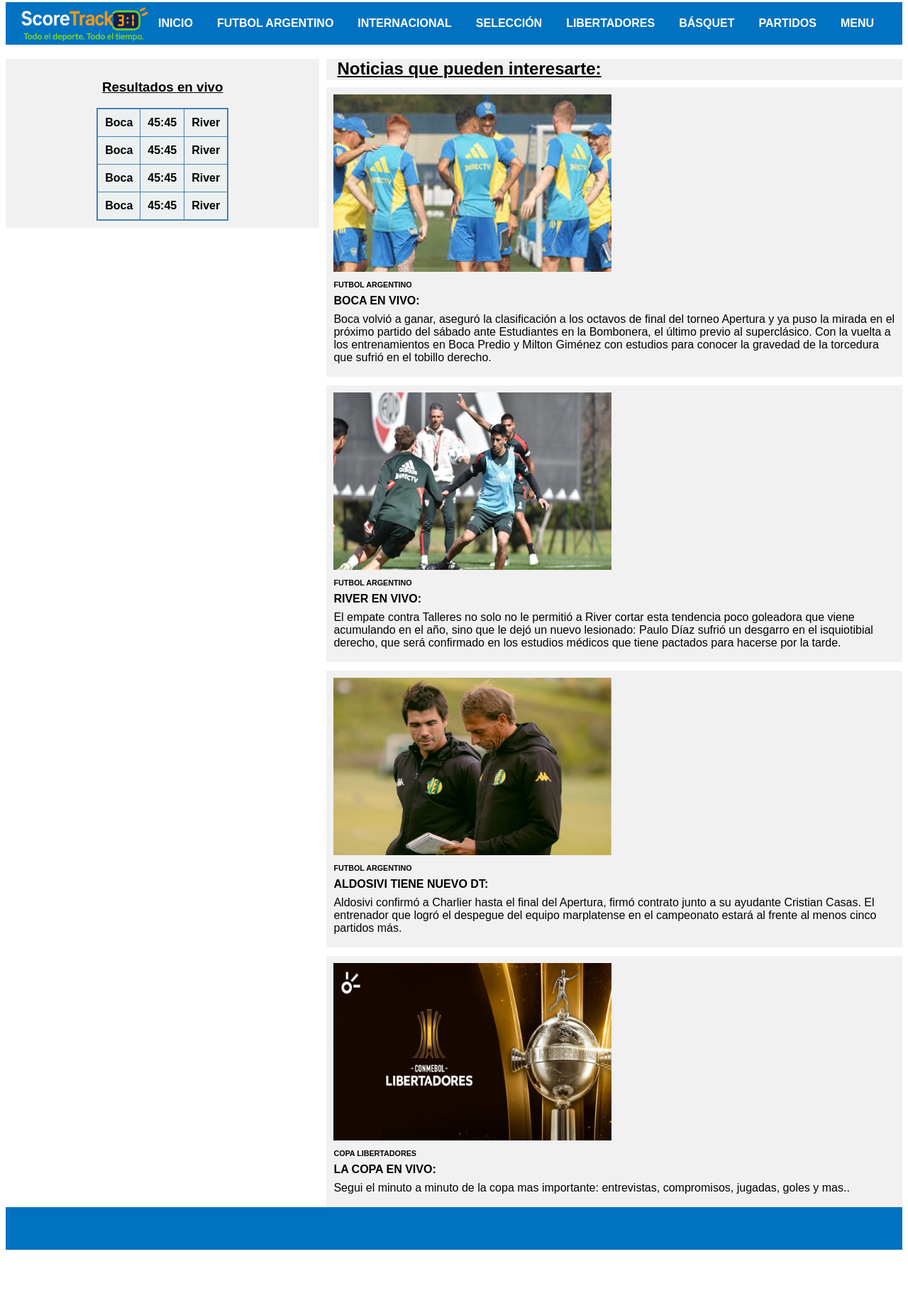
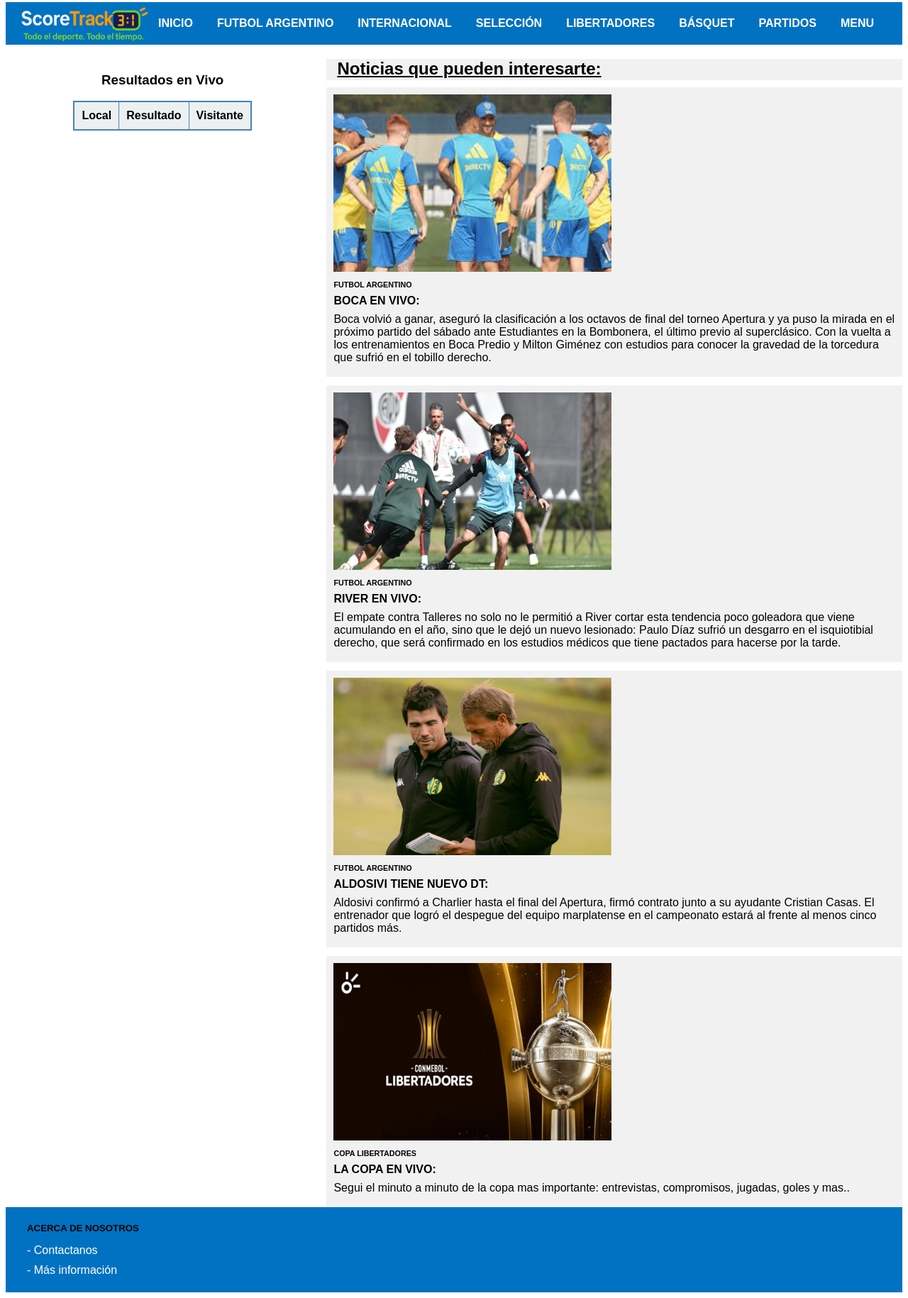
Before and after one commit to TomasLlera/HTML-PROYECT, a plain HTML site: page index.html in a window 1280 px wide. Shown: the part 5-1834 px from the top of the page at 71% size. Before the commit the page ends 1774 px from the top, so only its background shows below. Drawn offline with Linux system fonts and the light colour scheme.

Commit message:
Terminado footer

```diff
--- a/index.html
+++ b/index.html
@@ -10,56 +10,36 @@
 
 <body>
     <header>
-        <a href="#" class="logo">
+        <a href="#" class="logo" onclick="alerta()">
             <img src="Logo.png" alt="Logo pagina">
             <h2 class="nombre-empresa"></h2>
         </a>
         <nav>
-            <a href="" class="nav-link">INICIO</a>
-            <a href="" class="nav-link">FUTBOL ARGENTINO</a>
-            <a href="" class="nav-link">INTERNACIONAL</a>
-            <a href="" class="nav-link">SELECCIÓN</a>
-            <a href="" class="nav-link">LIBERTADORES</a>
-            <a href="" class="nav-link">BÁSQUET</a>
-            <a href="" class="nav-link">PARTIDOS</a>
-            <a href="" class="nav-link">MENU</a>
+            <a href="" class="nav-link" onclick="alerta()">INICIO</a>
+            <a href="" class="nav-link" onclick="alerta()">FUTBOL ARGENTINO</a>
+            <a href="" class="nav-link" onclick="alerta()">INTERNACIONAL</a>
+            <a href="" class="nav-link" onclick="alerta()">SELECCIÓN</a>
+            <a href="" class="nav-link" onclick="alerta()">LIBERTADORES</a>
+            <a href="" class="nav-link" onclick="alerta()">BÁSQUET</a>
+            <a href="" class="nav-link" onclick="alerta()">PARTIDOS</a>
+            <a href="" class="nav-link" onclick="alerta()">MENU</a>
         </nav>
     </header>
     <div class="row">
         <aside class="leftcolumn">
-            <div class="card">
-                <h3><u>Resultados en vivo</u></h3>
-                <table>
+            <h3>Resultados en Vivo</h3>
+            <table id="tablaResultados">
                 <thead>
                     <tr>
-                            <th>Boca</th>
-                            <th>45:45</th>
-                            <th>River</th>
-                        </tr>
-                        <tr>
-                            <th>Boca</th>
-                            <th>45:45</th>
-                            <th>River</th>
-                        </tr>
-                        <tr>
-                            <th>Boca</th>
-                            <th>45:45</th>
-                            <th>River</th>
-                        </tr>
-                        <tr>
-                            <th>Boca</th>
-                            <th>45:45</th>
-                            <th>River</th>
+                        <th>Local</th>
+                        <th>Resultado</th>
+                        <th>Visitante</th>
                     </tr>
                 </thead>
                 <tbody>
-
+                    <!-- Los resultados se cargarán desde JS -->
                 </tbody>
-                    <tfoot>
-
-                    </tfoot>
             </table>
-            </div>
         </aside>
         <section class="rightcolumn">
             <div class="ex">
@@ -67,50 +47,68 @@
             </div>
             <div class="desing-card">
                 <article class="card">
-                    <a href="" class="foto">
+                    <a href="" class="foto" onclick="alerta()">
                         <img src="Boca.png" alt="Bokita">
                         <h6>FUTBOL ARGENTINO</h6>
                         <h4>BOCA EN VIVO:</h4>
                         <p>
-                                Boca volvió a ganar, aseguró la clasificación a los octavos de final del torneo Apertura y ya puso la mirada en el próximo partido del sábado ante Estudiantes en la Bombonera, el último previo al superclásico. Con la vuelta a los entrenamientos en Boca Predio y Milton Giménez con estudios para conocer la gravedad de la torcedura que sufrió en el tobillo derecho.
+                            Boca volvió a ganar, aseguró la clasificación a los octavos de final del torneo Apertura y
+                            ya puso la mirada en el próximo partido del sábado ante Estudiantes en la Bombonera, el
+                            último previo al superclásico. Con la vuelta a los entrenamientos en Boca Predio y Milton
+                            Giménez con estudios para conocer la gravedad de la torcedura que sufrió en el tobillo
+                            derecho.
                         </p>
                     </a>
                 </article>
                 <article class="card">
-                    <a href="" class="foto">
+                    <a href="" class="foto" onclick="alerta()">
                         <img src="River.png" alt="riber">
                         <h6>FUTBOL ARGENTINO</h6>
                         <h4>RIVER EN VIVO:</h4>
-                        <p>El empate contra Talleres no solo no le permitió a River cortar esta tendencia poco goleadora que viene acumulando en el año, sino que le dejó un nuevo lesionado: Paulo Díaz sufrió un desgarro en el isquiotibial derecho, que será confirmado en los estudios médicos que tiene pactados para hacerse por la tarde.
+                        <p>El empate contra Talleres no solo no le permitió a River cortar esta tendencia poco goleadora
+                            que viene acumulando en el año, sino que le dejó un nuevo lesionado: Paulo Díaz sufrió un
+                            desgarro en el isquiotibial derecho, que será confirmado en los estudios médicos que tiene
+                            pactados para hacerse por la tarde.
                         </p>
                     </a>
                 </article>
                 <article class="card">
-                    <a href="" class="foto">
+                    <a href="" class="foto" onclick="alerta()">
                         <img src="Aldo.png" alt="Aldo">
                         <h6>FUTBOL ARGENTINO</h6>
                         <h4>ALDOSIVI TIENE NUEVO DT:</h4>
                         <p>
-                            Aldosivi confirmó a Charlier hasta el final del Apertura, firmó contrato junto a su ayudante Cristian Casas. El entrenador que logró el despegue del equipo marplatense en el campeonato estará al frente al menos cinco partidos más.
+                            Aldosivi confirmó a Charlier hasta el final del Apertura, firmó contrato junto a su ayudante
+                            Cristian Casas. El entrenador que logró el despegue del equipo marplatense en el campeonato
+                            estará al frente al menos cinco partidos más.
                         </p>
                     </a>
                 </article>
                 <article class="card">
-                    <a href="" class="foto">
+                    <a href="" class="foto" onclick="alerta()">
                         <img src="Libertadores.png" alt="Copa">
                         <h6>COPA LIBERTADORES</h6>
                         <h4>LA COPA EN VIVO:</h4>
                         <p>Segui el minuto a minuto de la copa mas importante: entrevistas, compromisos, jugadas, goles
                             y
-                            mas..
-                        </p>
+                            mas..</p>
                     </a>
                 </article>
             </div>
         </section>
     </div>
     <footer>
+        <div class="ft">
+            <h5>ACERCA DE NOSOTROS</h5>
+            <a href="#" onclick="alerta()">- Contactanos</a>
+            <a href="#" onclick="alerta()">- Más información</a>
+        </div>
     </footer>
+    <script>
+        function alerta() {
+            alert("¡Hola, todavia estamos trabajando en esta sección!");
+        }
+    </script>
 </body>
 
 </html>
--- a/style.css
+++ b/style.css
@@ -105,10 +105,32 @@ aside a {
     font-family: Arial, Helvetica, sans-serif;
 }
 
-footer{
+footer {
+    background-color: #0172c1;
+    color: #f1f1f1;
+    font-family: Arial, Helvetica, sans-serif;
+    padding-left: 30px;
+    height: 120px;
+}
+
+footer .ft {
     display: flex;
-    background-color: #0172c1;
-    height: 60px;
+    flex-direction: column;
+    align-items: flex-start;
+    gap: 10px;
+}
+
+footer .ft h5 {
+    color: black;
+    margin-bottom: 5px;
+}
+
+footer .ft a {
+    color: white;
+}
+
+footer .ft a:hover {
+    color: black;
 }
 .card h4, h6, p, details {
     margin-top: 8px;
```
Lines whose indentation alone changed are shown as unchanged.
